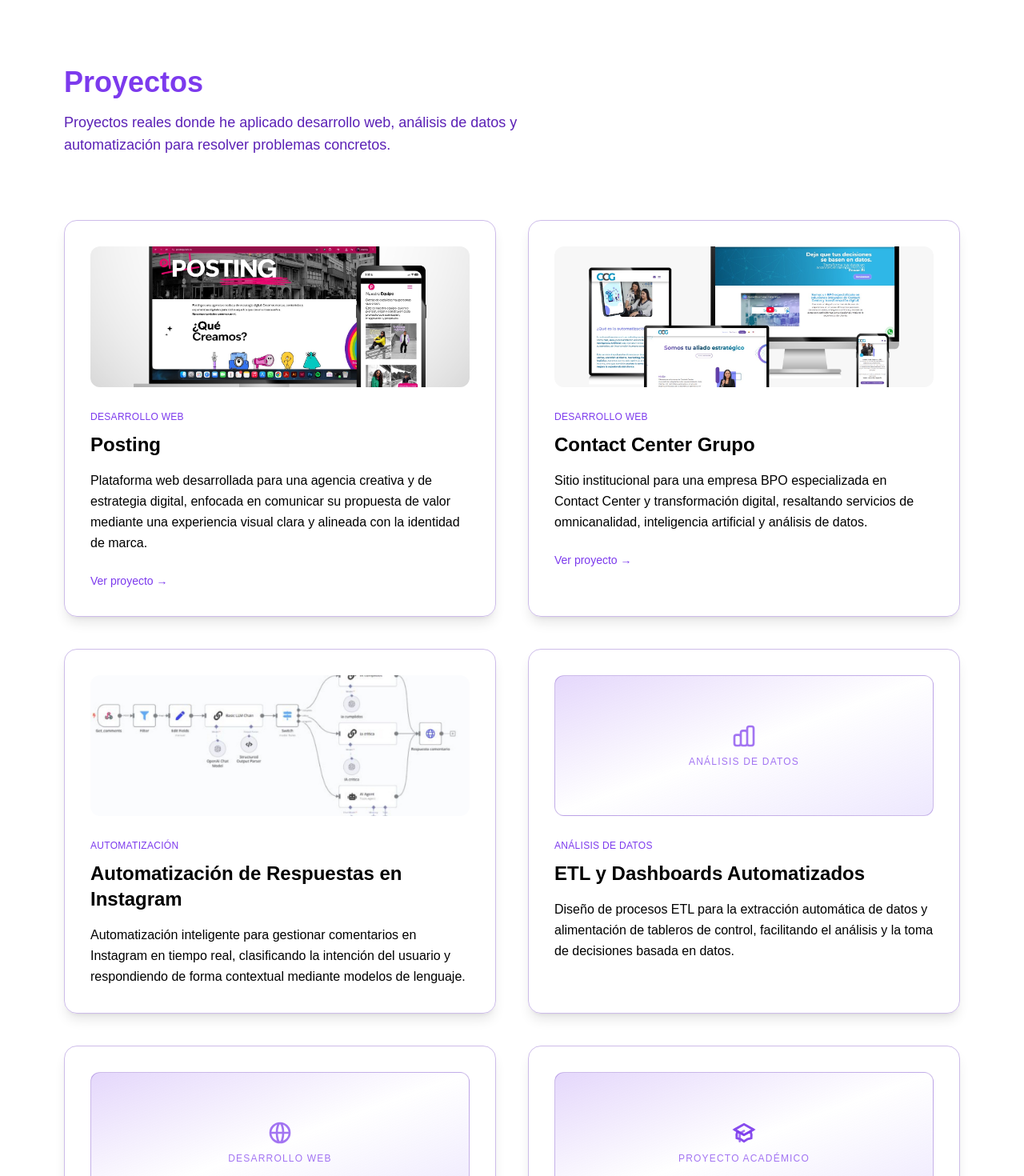
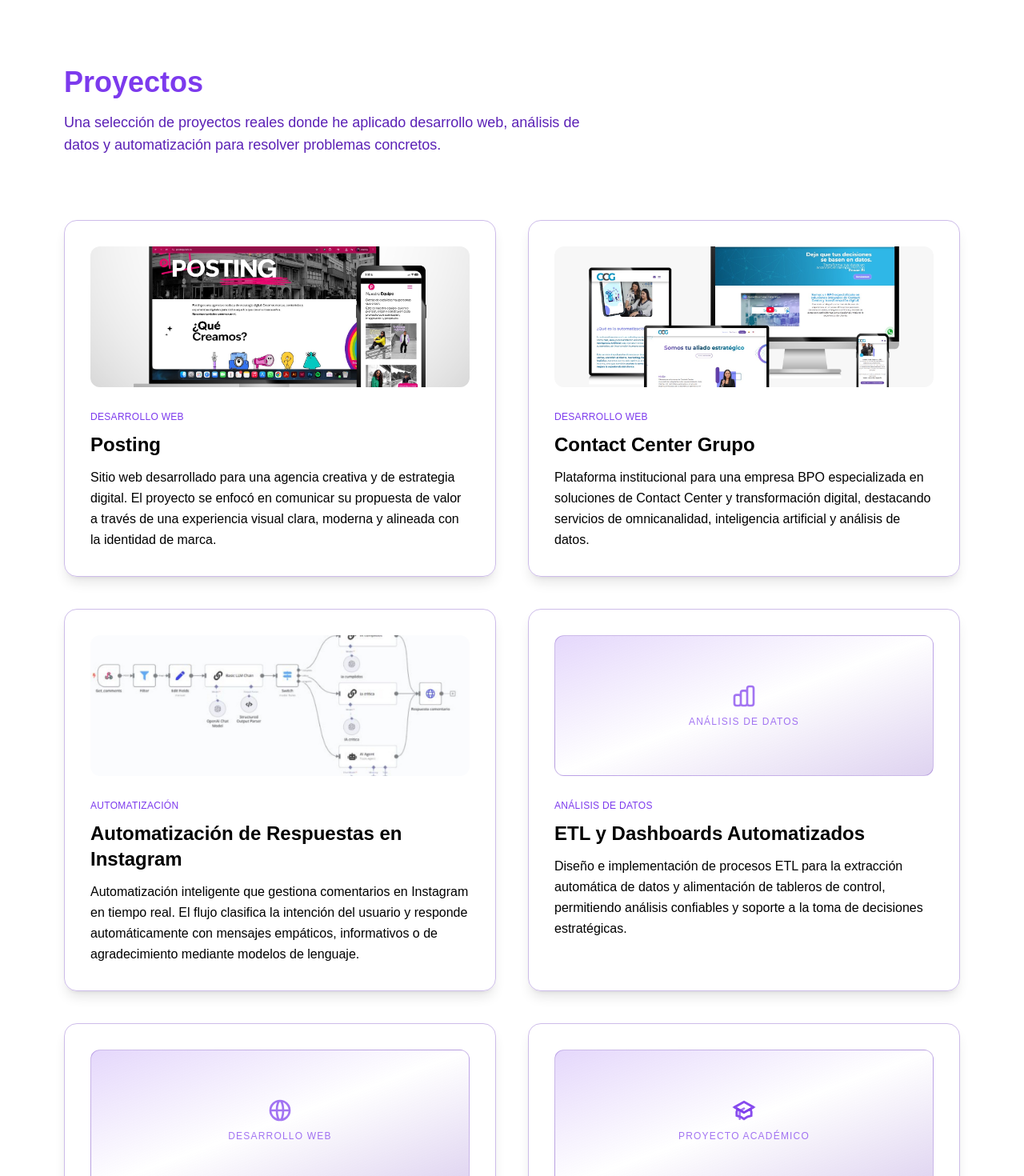
Before and after one commit to LauraDuarte22/portafolio-laura-duarte, a Next.js app: page / in a window 1280 px wide. Shown: the part 1600-3070 px from the top of the page at 80% size. Built offline with nearby package versions, Linux system fonts and the light colour scheme.

Commit message:
Update Projects.tsx

```diff
--- a/src/components/Projects.tsx
+++ b/src/components/Projects.tsx
@@ -1,5 +1,6 @@
 "use client";
 
+import type React from "react";
 import { motion } from "framer-motion";
 import Image from "next/image";
 import {
@@ -9,73 +10,90 @@ import {
   HiOutlineAcademicCap,
 } from "react-icons/hi";
 
+/* =======================
+   Tipos
+======================= */
+
 type ProjectType =
   | "Desarrollo Web"
   | "Análisis de Datos"
   | "Automatización"
   | "Proyecto Académico";
 
-const typeIcon: Record<ProjectType, JSX.Element> = {
+/* =======================
+   Iconos por tipo
+======================= */
+
+const typeIcon: Record<ProjectType, React.ReactNode> = {
   "Desarrollo Web": <HiOutlineGlobeAlt size={32} />,
   "Análisis de Datos": <HiOutlineChartBar size={32} />,
   Automatización: <HiOutlineCog size={32} />,
   "Proyecto Académico": <HiOutlineAcademicCap size={32} />,
 };
 
+/* =======================
+   Proyectos
+======================= */
+
 const projects = [
   {
     title: "Posting",
-    type: "Desarrollo Web",
+    type: "Desarrollo Web" as ProjectType,
     description:
-      "Plataforma web desarrollada para una agencia creativa y de estrategia digital, enfocada en comunicar su propuesta de valor mediante una experiencia visual clara y alineada con la identidad de marca.",
-    url: "https://posting.com.co",
+      "Sitio web desarrollado para una agencia creativa y de estrategia digital. El proyecto se enfocó en comunicar su propuesta de valor a través de una experiencia visual clara, moderna y alineada con la identidad de marca.",
     image: "/images/posting.jpeg",
   },
   {
     title: "Contact Center Grupo",
-    type: "Desarrollo Web",
+    type: "Desarrollo Web" as ProjectType,
     description:
-      "Sitio institucional para una empresa BPO especializada en Contact Center y transformación digital, resaltando servicios de omnicanalidad, inteligencia artificial y análisis de datos.",
-    url: "http://ccgrupo.com.co/",
+      "Plataforma institucional para una empresa BPO especializada en soluciones de Contact Center y transformación digital, destacando servicios de omnicanalidad, inteligencia artificial y análisis de datos.",
     image: "/images/ccgrupo.jpeg",
   },
   {
     title: "Automatización de Respuestas en Instagram",
-    type: "Automatización",
+    type: "Automatización" as ProjectType,
     description:
-      "Automatización inteligente para gestionar comentarios en Instagram en tiempo real, clasificando la intención del usuario y respondiendo de forma contextual mediante modelos de lenguaje.",
+      "Automatización inteligente que gestiona comentarios en Instagram en tiempo real. El flujo clasifica la intención del usuario y responde automáticamente con mensajes empáticos, informativos o de agradecimiento mediante modelos de lenguaje.",
     image: "/images/automation.jpeg",
   },
   {
     title: "ETL y Dashboards Automatizados",
-    type: "Análisis de Datos",
+    type: "Análisis de Datos" as ProjectType,
     description:
-      "Diseño de procesos ETL para la extracción automática de datos y alimentación de tableros de control, facilitando el análisis y la toma de decisiones basada en datos.",
+      "Diseño e implementación de procesos ETL para la extracción automática de datos y alimentación de tableros de control, permitiendo análisis confiables y soporte a la toma de decisiones estratégicas.",
   },
   {
     title: "Justicia Racial",
-    type: "Desarrollo Web",
+    type: "Desarrollo Web" as ProjectType,
     description:
-      "Plataforma web para un equipo de abogados defensores de derechos humanos, enfocada en visibilizar procesos de justicia social y acompañamiento comunitario.",
+      "Desarrollo de plataforma web para un equipo de abogados defensores de derechos humanos, orientada a visibilizar procesos de justicia social, litigio estratégico y acompañamiento comunitario.",
   },
   {
     title: "Mataron al Río",
-    type: "Proyecto Académico",
+    type: "Proyecto Académico" as ProjectType,
     description:
-      "Proyecto web interactivo desarrollado como apoyo a una tesis universitaria, centrado en la narración de crónicas digitales con una experiencia visual cuidada.",
+      "Proyecto web interactivo creado como apoyo a una tesis universitaria, enfocado en la narración de crónicas digitales mediante una experiencia visual cuidada y narrativa.",
   },
 ];
+
+/* =======================
+   Componente
+======================= */
 
 export default function Projects() {
   return (
     <section id="projects" className="py-28 px-6 md:px-20">
       <div className="max-w-7xl mx-auto space-y-20">
+
         {/* Header */}
         <div className="max-w-2xl space-y-4">
-          <h2 className="text-4xl font-bold text-primary">Proyectos</h2>
+          <h2 className="text-4xl font-bold text-primary">
+            Proyectos
+          </h2>
           <p className="text-muted text-lg">
-            Proyectos reales donde he aplicado desarrollo web, análisis de datos y
-            automatización para resolver problemas concretos.
+            Una selección de proyectos reales donde he aplicado desarrollo web,
+            análisis de datos y automatización para resolver problemas concretos.
           </p>
         </div>
 
@@ -103,11 +121,13 @@ export default function Projects() {
                   />
                 </div>
               ) : (
-                <div className="w-full h-44 rounded-xl mb-6 flex items-center justify-center
-                                bg-gradient-to-br from-primary/20 via-background to-secondary/20
-                                border border-muted/30">
+                <div
+                  className="w-full h-44 rounded-xl mb-6 flex items-center justify-center
+                             bg-gradient-to-br from-primary/20 via-background to-muted/20
+                             border border-muted/30"
+                >
                   <div className="flex flex-col items-center gap-2 text-primary/70">
-                    {typeIcon[project.type as ProjectType]}
+                    {typeIcon[project.type]}
                     <span className="text-xs uppercase tracking-widest">
                       {project.type}
                     </span>
@@ -120,31 +140,18 @@ export default function Projects() {
                 {project.type}
               </span>
 
-              <h3 className="text-2xl font-semibold mt-2 group-hover:text-primary transition">
+              <h3 className="text-2xl font-semibold mt-2 text-foreground">
                 {project.title}
               </h3>
 
-              <p className="text-foreground/80 mt-4 leading-relaxed">
+              <p className="text-foreground/80 mt-3 leading-relaxed">
                 {project.description}
               </p>
-
-              {/* CTA */}
-              {project.url && (
-                <a
-                  href={project.url}
-                  target="_blank"
-                  rel="noopener noreferrer"
-                  className="inline-block mt-6 text-sm font-medium text-primary
-                             hover:underline transition"
-                >
-                  Ver proyecto →
-                </a>
-              )}
             </motion.div>
           ))}
         </div>
 
-        {/* Footer */}
+        {/* Cierre */}
 
       </div>
     </section>
```
